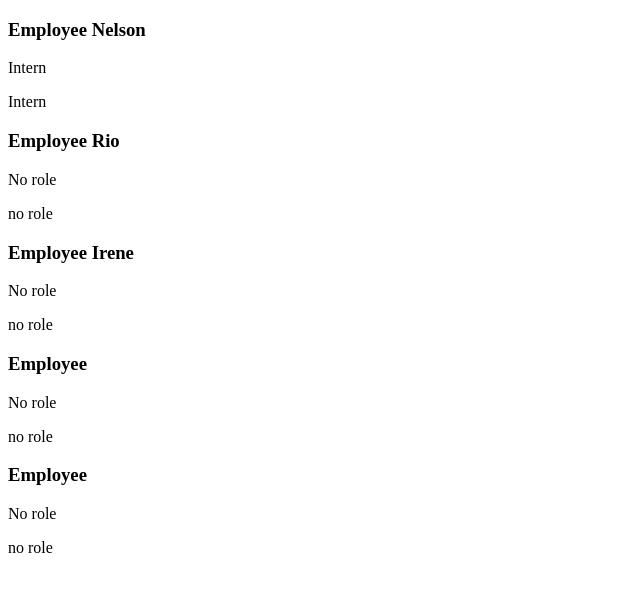
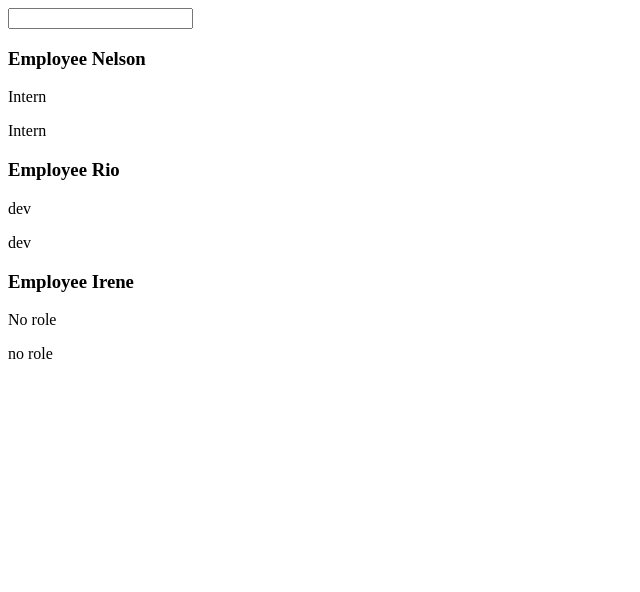
Before and after one commit to nson28/hello, a React (Create React App) app: page / in a window 1280 px wide. Shown: the top 592 px of the page, without its empty margins (0-640 px from the left). Built offline with nearby package versions, Linux system fonts and the light colour scheme.

Commit message:
added props and useState

```diff
--- a/src/App.js
+++ b/src/App.js
@@ -1,18 +1,24 @@
 import './App.css';
-import Employee from './components/Employee'
+import Employee from './components/Employee';
+import { useState } from 'react';
+
 
 function App() {
+  const [role,setRole]= useState('dev');
   const showEmployees =true;
 
   return (
     <div className="App">
         {showEmployees ? (
         <>
+        <input type ='text'onChange={(e)=>{
+          console.log(e.target.value);
+          setRole(e.target.value);
+
+        }} />
           <Employee name = "Nelson"  role="Intern"/>
-          <Employee name = "Rio"/>
+          <Employee name = "Rio" role={role}/>
           <Employee name = "Irene"/>
-          <Employee />
-          <Employee />
         </>
 
       ): (
--- a/src/components/employee.js
+++ b/src/components/employee.js
@@ -3,7 +3,11 @@
         <>
             <h3>Employee {props.name}</h3>
             <p>{props.role ? props.role : "No role" }</p>
-            {props.role? <p>{props.role}</p>: <p>no role</p>}
+            {props.role? (
+                <p className="role">{props.role}</p>
+                ):(
+                <p className="norole">no role</p>
+                )}
         </>
 
     )
```
